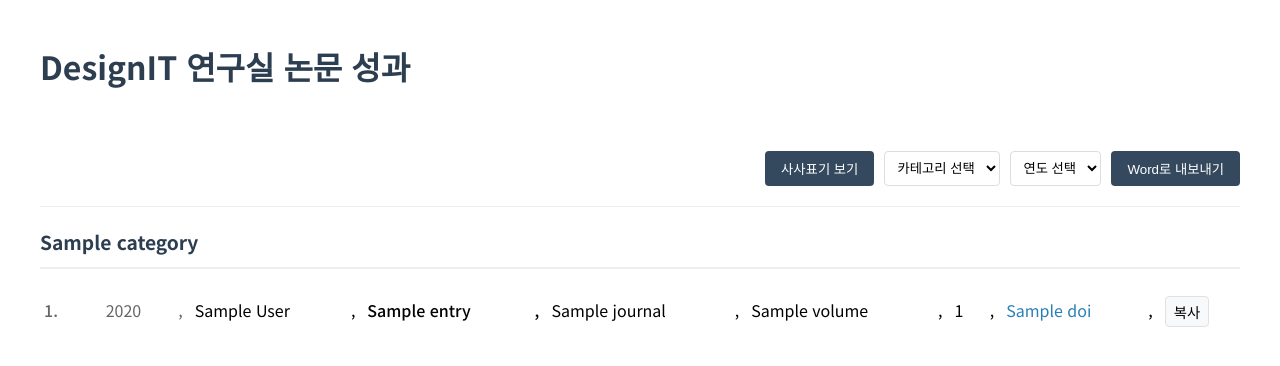
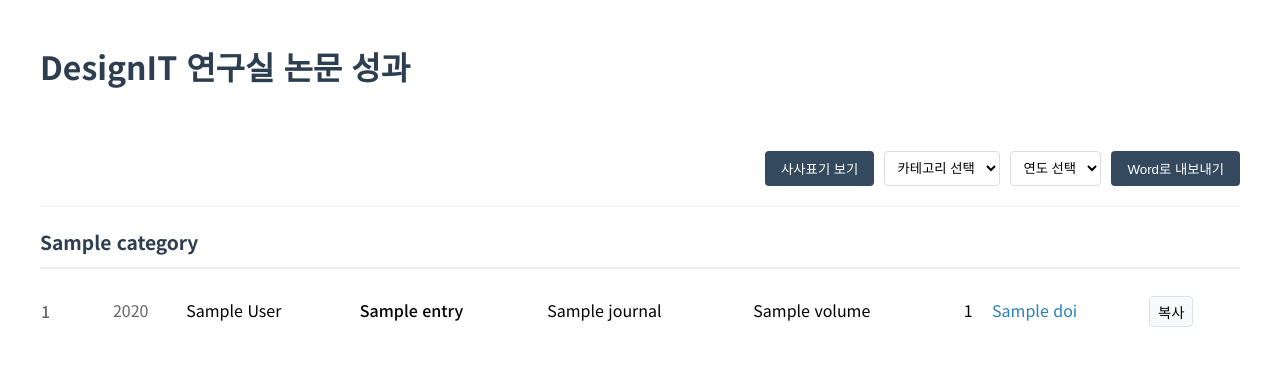
Before and after one commit to TS-0228/designITLab_papers, a Flask app: template templates/index.html in a window 1280 px wide. Shown: the top 366 px of the page. Run offline with Flask 3, Linux system fonts and the light colour scheme; the template is opened without the code that fills it: most values are stand-ins (such as "Sample title", 1, 10 or a date in 2020).

Commit message:
index.html

```diff
--- a/templates/index.html
+++ b/templates/index.html
@@ -135,33 +135,14 @@
             padding-right: 0.5em !important;
         }
 
-        td.number::after {
-            content: ".";
-            position: relative;
-            right: auto;
-            margin-left: 0;
-        }
-
-        .data-row td:not(.number):not(:last-child) {
-            position: relative;
-            padding-right: 1.5em;
-        }
-
-        .data-row td:not(.number):not(:last-child)::after {
-            content: ",";
-            position: absolute;
-            right: 0.5em;
-        }
-
-        .data-row td:has(button)::after,
-        .data-row td:last-child::after {
-            content: none;
-        }
-
-        .data-row td {
+        /* 항목 뒤에 쉼표(,)가 붙지 않도록 수정된 부분 */
+        .data-row td:not(.number) {
             padding: 8px 4px;
             vertical-align: top;
         }
+
+        /* 기존에는 td:not(.number):not(:last-child)::after { content: ","; } 로 쉼표를 넣었으나 제거 */
+        /* 마지막에 :has(button)이나 :last-child 에서 comma를 제거하는 코드도 삭제함 */
 
         .data-row td:last-child {
             padding-right: 0.5em;
@@ -436,7 +417,7 @@
             });
         }
 
-function copyAPA(row) {
+        function copyAPA(row) {
             const authors = row.querySelector('.author').textContent.trim();
             const year = row.querySelector('.year').textContent.trim();
             const title = row.querySelector('.title').textContent.trim();
```
